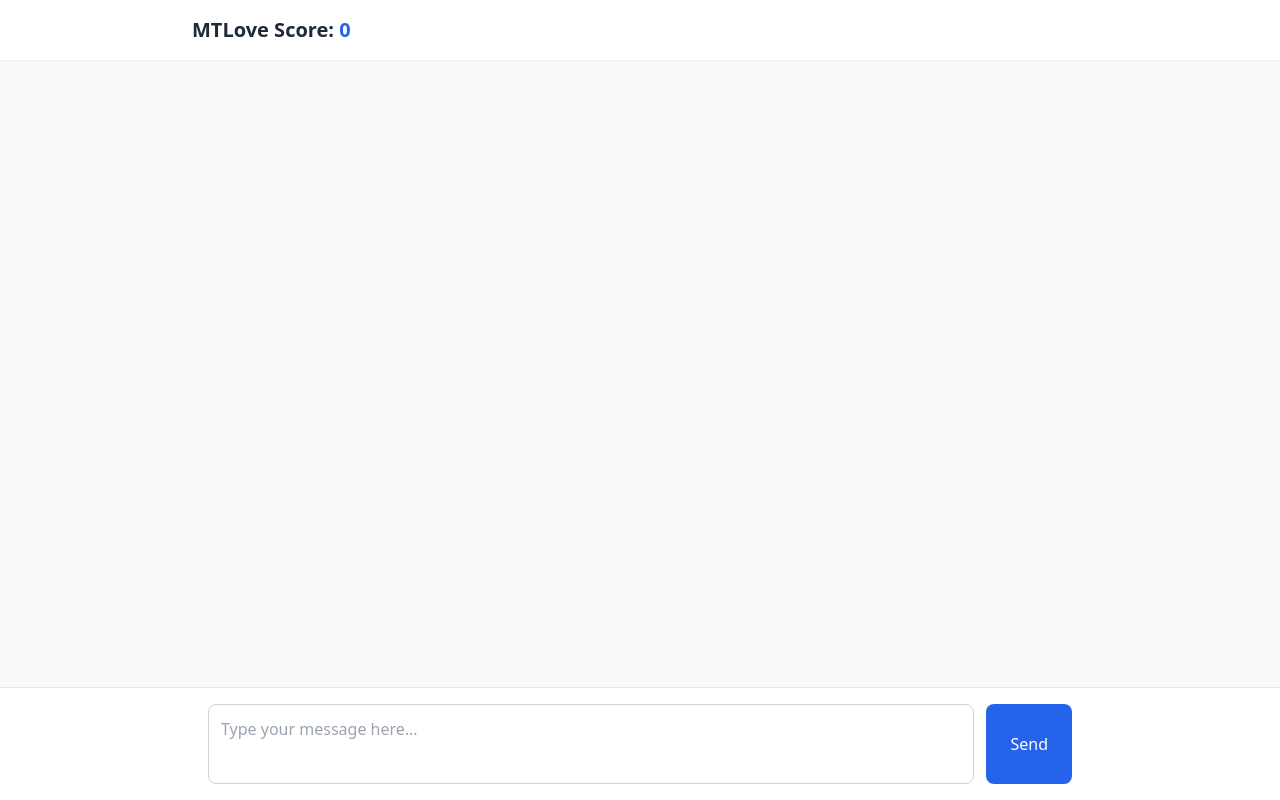
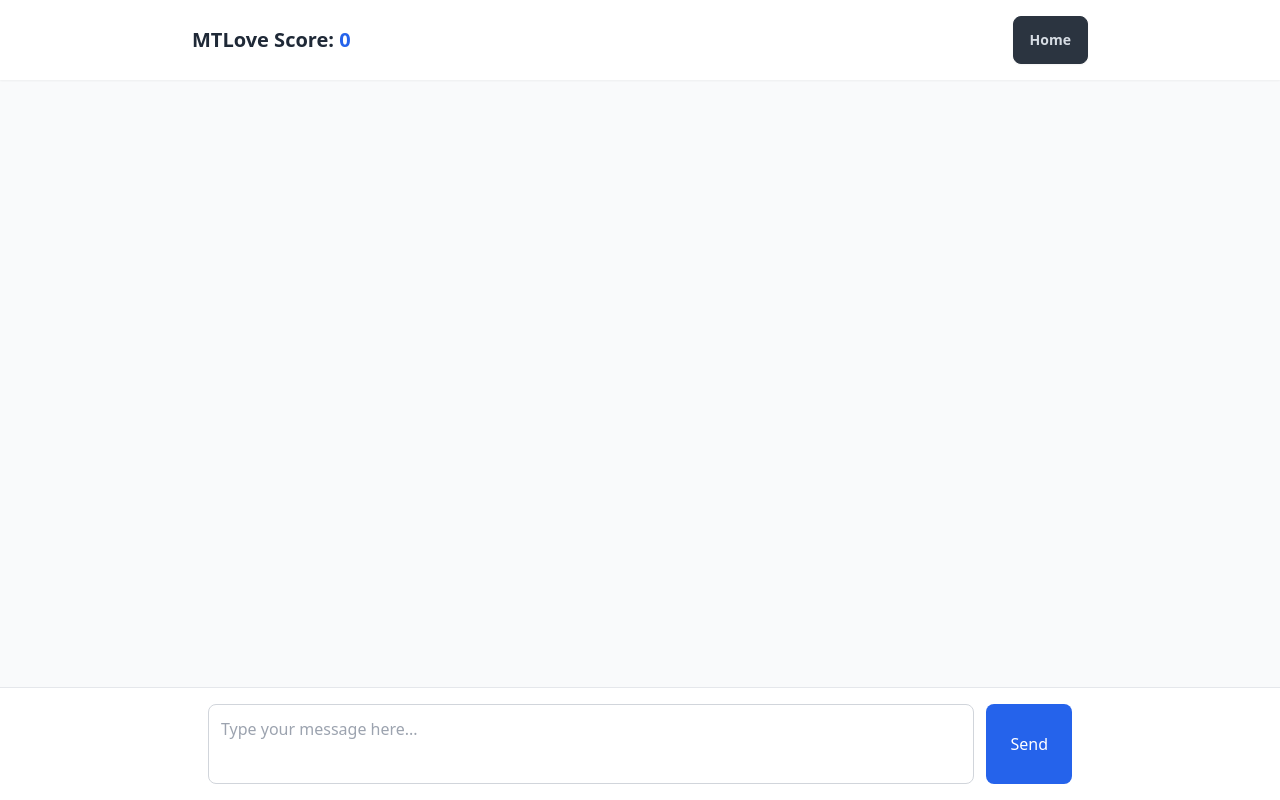
Before and after one commit to hdcola/MTLove, a React (Vite) app: page /game in a window 1280 px wide. Built offline with nearby package versions, Linux system fonts and the light colour scheme; no server answers.

Commit message:
Update ChatPage.jsx

```diff
--- a/src/pages/ChatPage.jsx
+++ b/src/pages/ChatPage.jsx
@@ -1,6 +1,7 @@
 import { useStore } from "../store/store";
 import { useEffect, useState } from "react";
 import { useParams } from "react-router";
+import { Link } from "react-router";
 import Messages from "../components/Messages";
 import GameOver from "../components/GameOver";
 import Win from "../components/Win";
@@ -65,6 +66,9 @@
           <h1 className="text-xl font-bold text-gray-800">
             MTLove Score: <span className="text-blue-600">{score}</span>
           </h1>
+          <Link to="/">
+            <button className="btn btn-neutral">Home</button>
+          </Link>
         </div>
       </nav>
 
```
